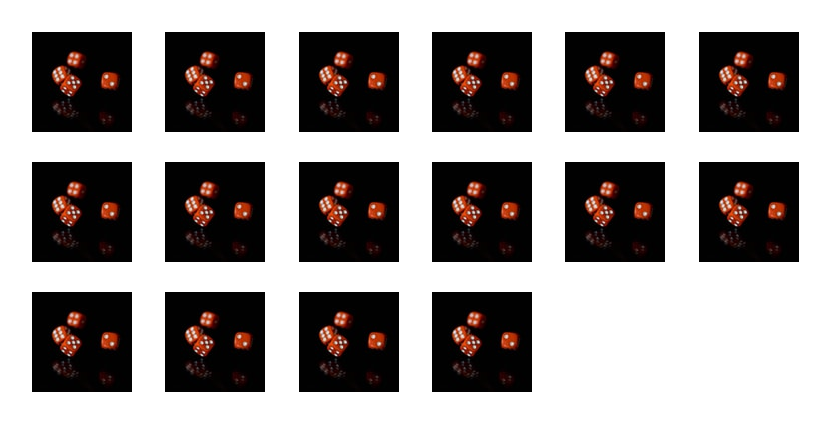
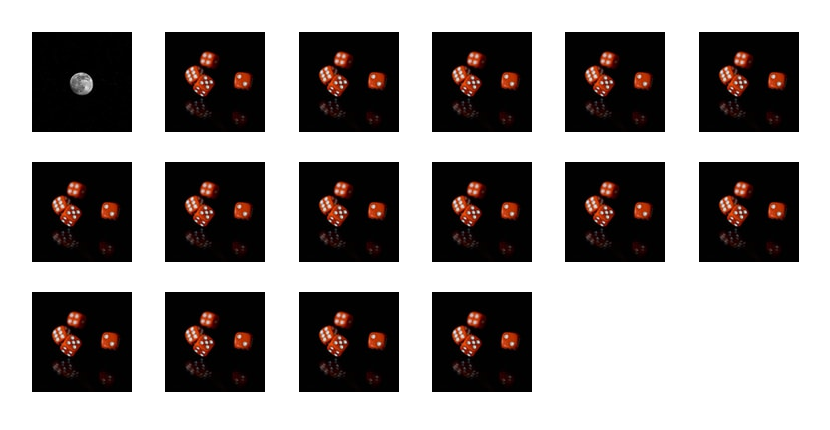
Before and after one commit to ilyaUsoltsev/cardgame, a React (Create React App) app: page / in a window 1280 px wide. Both pictures are taken after a click on the element 290 px from the left and 82 px from the top of the page. Shown: the top 430 px of the page, without its empty margins (208-1038 px from the left). Built offline with nearby package versions, Linux system fonts and the light colour scheme.

Commit message:
flip and remove cards

```diff
--- a/src/App.tsx
+++ b/src/App.tsx
@@ -1,29 +1,53 @@
-import React from 'react';
+import React, { useState } from 'react';
 import * as Styled from './app.styles';
+import pictures, { pictureNames } from './pictures';
 
-const pictures = [
-  'cat',
-  'dog',
-  'mood',
-  'moon',
-  'phone',
-  'sand',
-  'sky',
-  'soccer',
-];
-
-const preparedCards = [...pictures, ...pictures]
+const preparedCards = [...pictureNames, ...pictureNames]
   .map((item) => ({ word: item, id: Math.random() }))
   .sort((a, b) => a.id - b.id);
 
 function App() {
+  const [gone, setGone] = useState<number[]>([]);
+  const [firstCard, setFirstCard] = useState<
+    { word: string; id: number } | undefined
+  >();
+  const [secondCard, setSecondCard] = useState<
+    { word: string; id: number } | undefined
+  >();
+
+  const onCardClick = (item: any) => {
+    if (!firstCard) {
+      setFirstCard(item);
+    } else if (!secondCard) {
+      setSecondCard(item);
+      setTimeout(() => {
+        if (firstCard.word === item.word) {
+          setGone([...gone, item.id, firstCard.id]);
+          setFirstCard(undefined);
+          setSecondCard(undefined);
+        } else {
+          setFirstCard(undefined);
+          setSecondCard(undefined);
+        }
+      }, 1000);
+    }
+  };
   return (
     <Styled.Container className='container'>
-      {preparedCards.map((card) => (
-        <Styled.Box className='box' key={card.id}>
-          <Styled.Cover />
-        </Styled.Box>
-      ))}
+      {preparedCards.map((card) => {
+        if (gone.includes(card.id)) {
+          return <Styled.Box className='box' key={card.id}></Styled.Box>;
+        }
+        return (
+          <Styled.Box className='box' key={card.id}>
+            <Styled.Cover onClick={() => onCardClick(card)} />
+            <Styled.Face
+              imgUrl={pictures[card.word]}
+              visible={card.id === firstCard?.id || card.id === secondCard?.id}
+            />
+          </Styled.Box>
+        );
+      })}
     </Styled.Container>
   );
 }
--- a/src/app.styles.ts
+++ b/src/app.styles.ts
@@ -20,4 +20,14 @@ export const Cover = styled.div`
   width: 100px;
   height: 100px;
   cursor: pointer;
+  position: absolute;
 `;
+
+export const Face = styled.div<{ imgUrl: string; visible: boolean }>`
+  background-image: ${(props) => `url(${props.imgUrl})`};
+  width: 100px;
+  height: 100px;
+  cursor: pointer;
+  position: absolute;
+  visibility: ${(props) => (props.visible ? 'visible' : 'hidden')};
+`;
--- /dev/null
+++ b/src/pictures/index.ts
@@ -0,0 +1,32 @@
+import cat from './cat.jpeg';
+import dog from './dog.jpeg';
+import mood from './mood.jpeg';
+import moon from './moon.jpeg';
+import phone from './phone.jpeg';
+import sand from './sand.jpeg';
+import sky from './sky.jpeg';
+import soccer from './soccer.jpeg';
+
+export const pictureNames = [
+  'cat',
+  'dog',
+  'mood',
+  'moon',
+  'phone',
+  'sand',
+  'sky',
+  'soccer',
+];
+
+export const pictures: Record<string, string> = {
+  cat,
+  dog,
+  mood,
+  moon,
+  phone,
+  sand,
+  sky,
+  soccer,
+};
+
+export default pictures;
```
